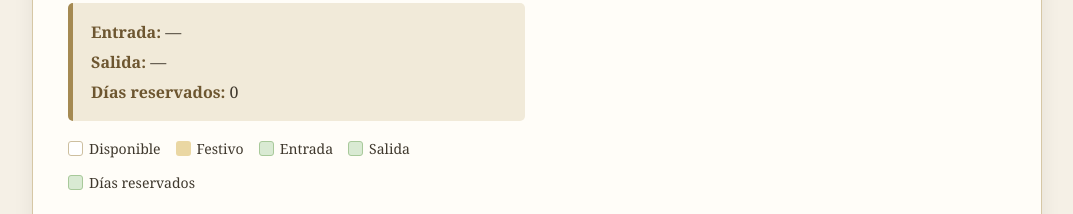
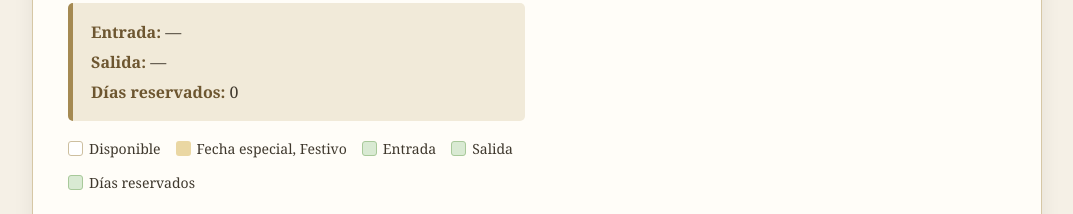
Before and after one commit to infofincasantana-bot/infofincasantana-bot.github.io, a plain HTML site: page reservas.html in a window 1280 px wide. Shown: the part 1333-1547 px from the top of the page, without its empty margins (103-1176 px from the left). Drawn offline with Linux system fonts and the light colour scheme; no server answers.

Commit message:
Update reservas.html

```diff
--- a/reservas.html
+++ b/reservas.html
@@ -735,7 +735,7 @@ Puede ponerse en contacto con nosotros a través de nuestro correo electrónico
 
                 <span>
                     <i class="especial"></i>
-                    Festivo
+                    Fecha especial, Festivo
                 </span>
 
                 <span>
```
